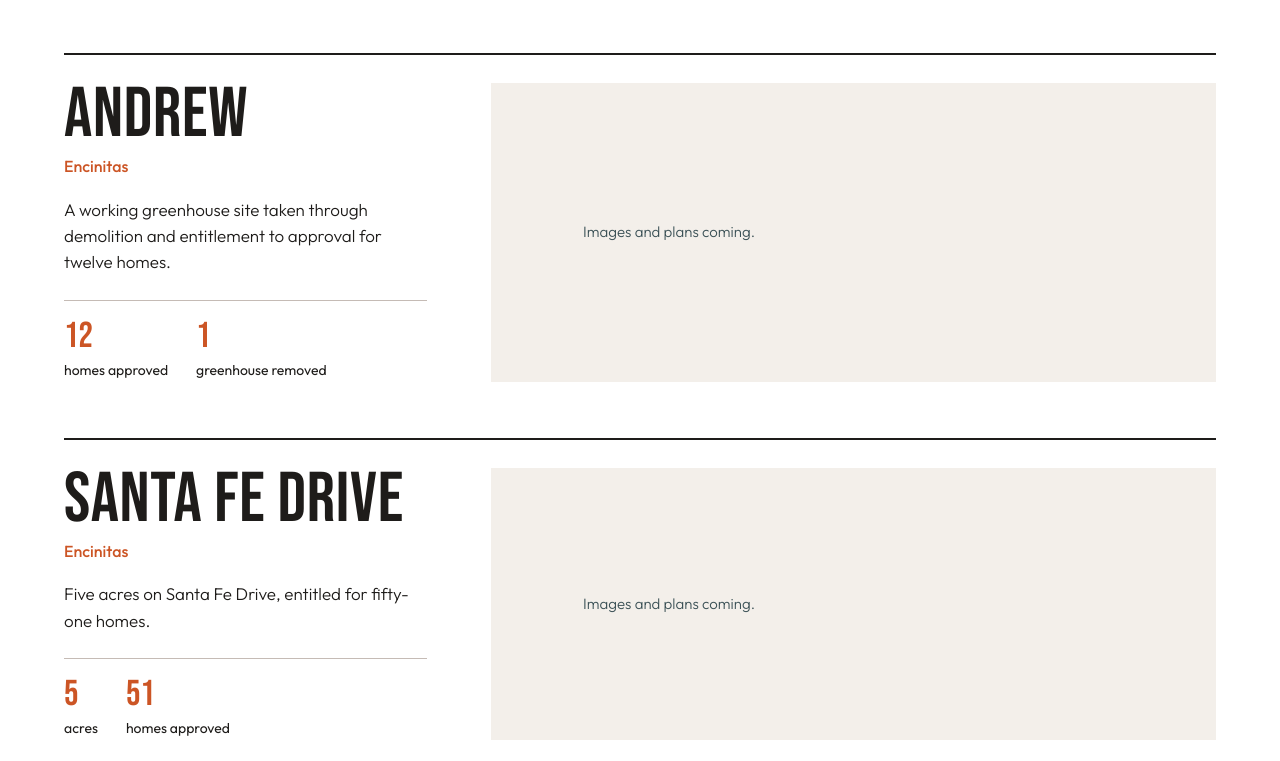
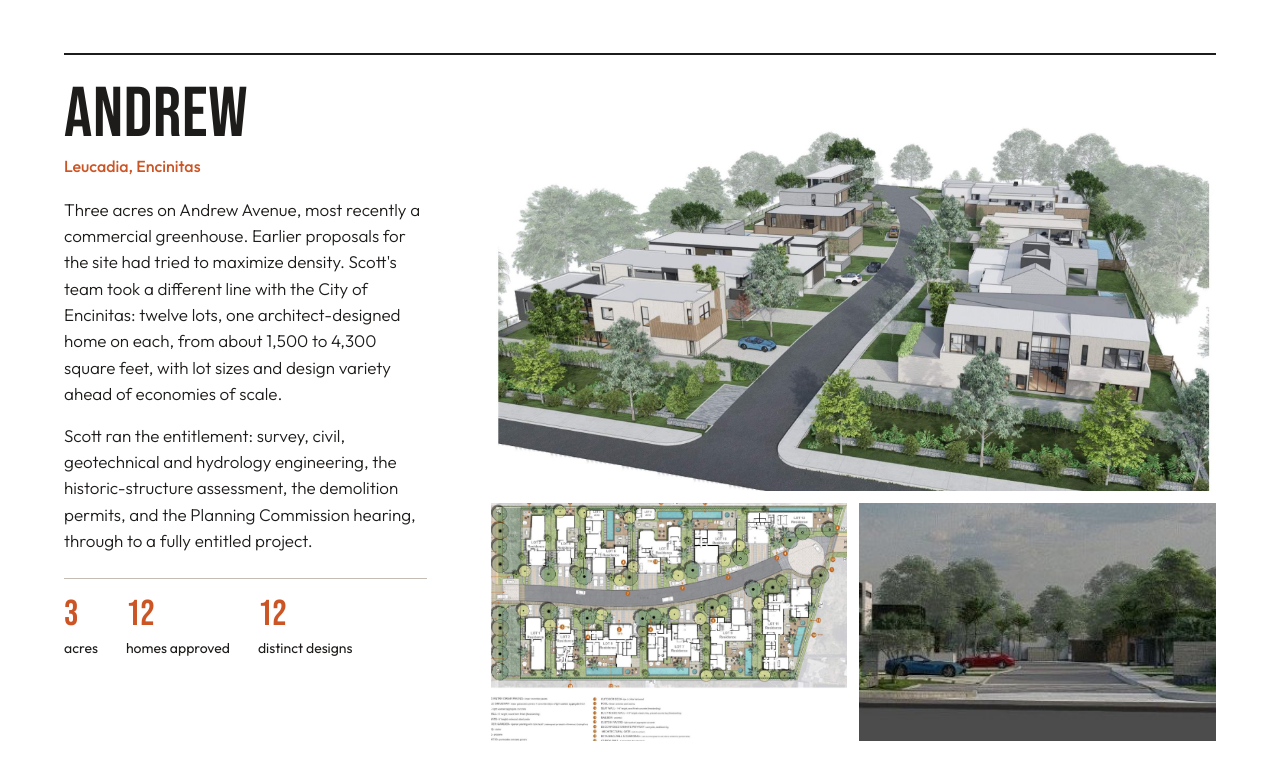
Before and after one commit to strav99/theswellfund-website, a plain HTML site: page real-estate.html in a window 1280 px wide. Shown: the part 1839-2600 px from the top of the page. Drawn offline with Linux system fonts and the light colour scheme.

Commit message:
Real estate: Andrew project block with plan and rendering images
Co-Authored-By: Claude Fable 5.1 <noreply@anthropic.com>
Claude-Session: https://claude.ai/code/session_01PSgXtFfs3SZoAEzqDprVrU

```diff
--- a/real-estate.html
+++ b/real-estate.html
@@ -70,14 +70,20 @@
   <article class="project">
     <div class="project-text">
       <h3 class="display">Andrew</h3>
-      <p class="place">Encinitas</p>
-      <p>A working greenhouse site taken through demolition and entitlement to approval for twelve homes.</p>
+      <p class="place">Leucadia, Encinitas</p>
+      <p>Three acres on Andrew Avenue, most recently a commercial greenhouse. Earlier proposals for the site had tried to maximize density. Scott's team took a different line with the City of Encinitas: twelve lots, one architect-designed home on each, from about 1,500 to 4,300 square feet, with lot sizes and design variety ahead of economies of scale.</p>
+      <p>Scott ran the entitlement: survey, civil, geotechnical and hydrology engineering, the historic-structure assessment, the demolition permits, and the Planning Commission hearing, through to a fully entitled project.</p>
       <ul class="project-facts">
+      <li><strong>3</strong><span>acres</span></li>
       <li><strong>12</strong><span>homes approved</span></li>
-      <li><strong>1</strong><span>greenhouse removed</span></li>
+      <li><strong>12</strong><span>distinct designs</span></li>
       </ul>
     </div>
-    <div class="project-images soon"><p>Images and plans coming.</p></div>
+    <div class="project-images">
+      <figure><img src="assets/projects/andrew-01.jpg" alt="" loading="lazy"></figure>
+      <figure><img src="assets/projects/andrew-02.jpg" alt="" loading="lazy"></figure>
+      <figure><img src="assets/projects/andrew-03.jpg" alt="" loading="lazy"></figure>
+    </div>
   </article>
   <article class="project">
     <div class="project-text">
```
Also changed, not shown: assets/projects/andrew-01.jpg (added), assets/projects/andrew-02.jpg (added), assets/projects/andrew-03.jpg (added).
